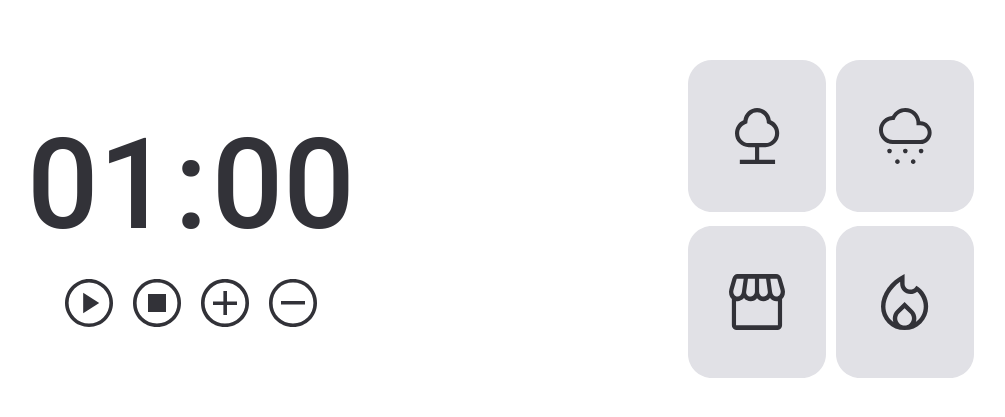
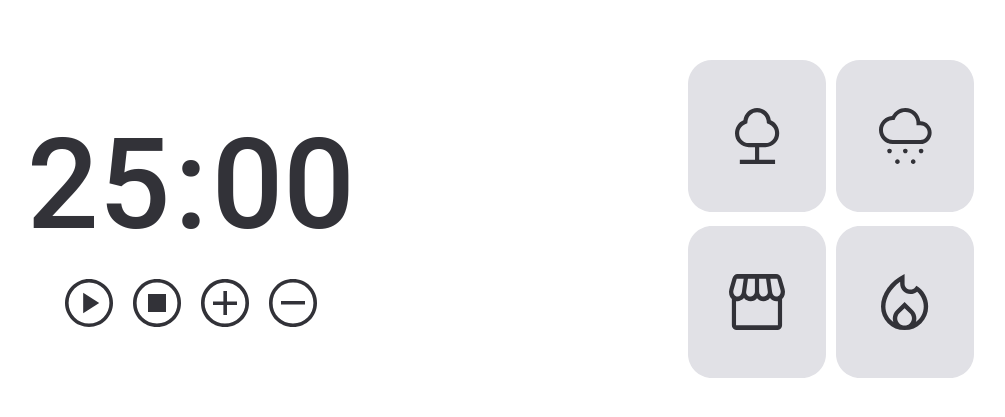
Before and after one commit to ViniciusOliver-stack/Rocketseat-Explorer, a plain HTML site: page projeto-06/index.html in a window 1280 px wide. Shown: the part 179-596 px from the top of the page, without its empty margins (129-1134 px from the left). Drawn offline with Linux system fonts and the light colour scheme.

Commit message:
Update index.html

```diff
--- a/projeto-06/index.html
+++ b/projeto-06/index.html
@@ -12,7 +12,7 @@
   <div class="container">
     <div class="timer-wrapper">
       <div class="timer">
-        <span class="minutes">01</span>
+        <span class="minutes">25</span>
         <span>:</span>
         <span class="seconds">00</span>
       </div>
```
